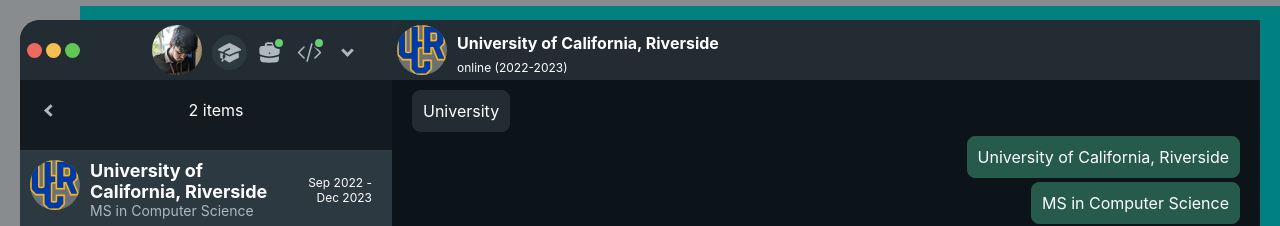
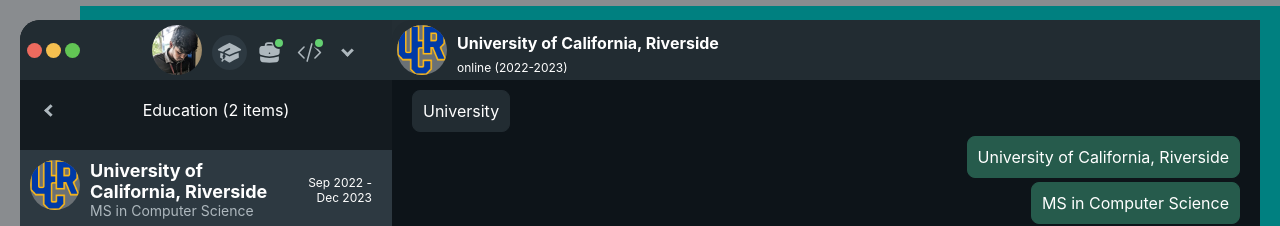
Before and after one commit to ShivaramGanesan/portfolio, a React (Create React App) app: page / in a window 1280 px wide. Both pictures are taken after a click on the element 229 px from the left and 52 px from the top of the page. Shown: the top 226 px of the page. Built offline with nearby package versions, Linux system fonts and the light colour scheme.

Commit message:
tab header added

```diff
--- a/src/Components/LeftPane.js
+++ b/src/Components/LeftPane.js
@@ -20,7 +20,7 @@
                     setOption("")
                     props.setState("home")
                 }}><i className='left-arrow'></i></button>
-                {global.data[option] ? <span>{global.data[option].length} items</span> : null}
+                {global.data[option] ? <span> {global.displayText[option]} ({global.data[option].length} items)</span> : null}
             </div>
             <div className="list-view">
                 <ListView setChatImg={props.setChatImg} list={global.data[option]} setState={props.setState} selectedComponent={selectedComponent} updateSelectedComponent = {updateSelectedComponent}></ListView>
--- a/src/info.js
+++ b/src/info.js
@@ -59,6 +59,12 @@
     "projects": "hadoop"
  }
 
+ module.exports = global.displayText = {
+    "academics": "Education",
+    "experience": "Work Experience",
+    "projects": "Projects"
+ }
+
  module.exports = global.chatHeader = {
     "ucr": {
         "header": "University of California, Riverside",
```
